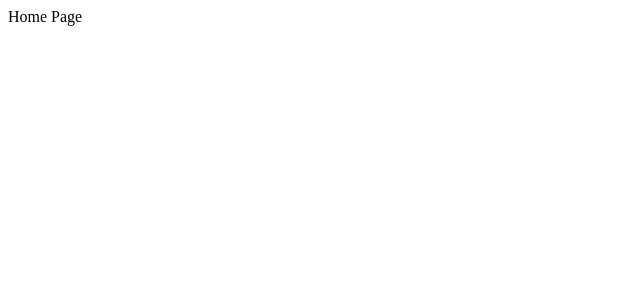
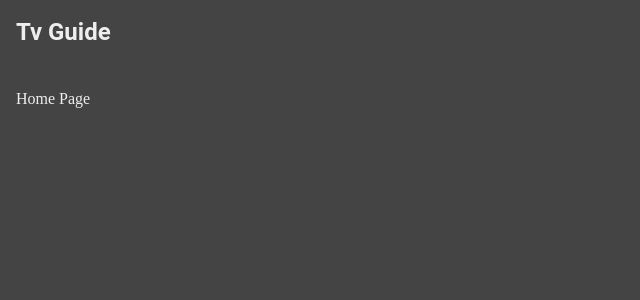
Before and after one commit to EddieZe/tv-guide, a React app: page /home in a window 1280 px wide. Shown: the top 300 px of the page, without its empty margins (0-640 px from the left). Built offline with nearby package versions, Linux system fonts and the light colour scheme.

Commit message:
Division to header and main content layout

```diff
--- a/index.html
+++ b/index.html
@@ -4,9 +4,12 @@
 <head>
     <meta charset="UTF-8"/>
     <title>Tv Guide</title>
-    <meta name="viewport" content="width=device-width, initial-scale=1.5">
+    <meta name="viewport" content="width=device-width, initial-scale=1">
     <style>html, body, #root {
-        height: 100%
+        height: 100%;
+        background: #444;
+        color: #eee;
+        margin: 0;
     }</style>
 </head>
 
--- a/src/app/HomePage.tsx
+++ b/src/app/HomePage.tsx
@@ -1,16 +1,33 @@
-import React, {Component} from "react";
-import {WithStyles} from "@material-ui/core";
+import React from "react";
+import {createStyles, Grid, Theme, withStyles, WithStyles} from "@material-ui/core";
+import PageHeader from "./PageHeader";
 
 interface HomePageProps {
-    onSignOut(): void;
-
-    isAuthenticated: boolean;
 }
 
-class HomePage extends Component <HomePageProps & WithStyles>{
-    render() {
-        return <div>Home Page</div>;
+const HomePage = ({classes}: HomePageProps & WithStyles) => {
+    return (
+        <Grid container direction="column" wrap="nowrap" className={classes.container} component={'div'}>
+            <Grid item className={classes.headerContainer} component={'div'}>
+                <PageHeader/>
+            </Grid>
+            <Grid item className={classes.contentContainer} component={'div'}>
+                <div className={classes.content}>Home Page</div>
+            </Grid>
+        </Grid>
+    );
+};
+
+const styles = (theme: Theme) => createStyles({
+    container: {
+        height: "100%"
+    },
+    headerContainer: {
+        marginBottom: 10
+    },
+    content: {
+        padding: theme.spacing(2)
     }
-}
+});
 
-export default HomePage
+export default withStyles(styles)(HomePage);
--- /dev/null
+++ b/src/app/PageHeader.tsx
@@ -0,0 +1,21 @@
+import React from "react";
+import {createStyles, Theme, Typography, withStyles} from "@material-ui/core";
+
+const PageHeader = ({classes}) => (
+    <div className={classes.root}>
+        <Typography className={classes.primaryTitle} variant="h5">
+            Tv Guide
+        </Typography>
+    </div>
+);
+
+const styles = (theme: Theme) => createStyles({
+    root: {
+        padding: theme.spacing(2)
+    },
+    primaryTitle: {
+        fontWeight: 700
+    }
+});
+
+export default withStyles(styles)(PageHeader);
```
